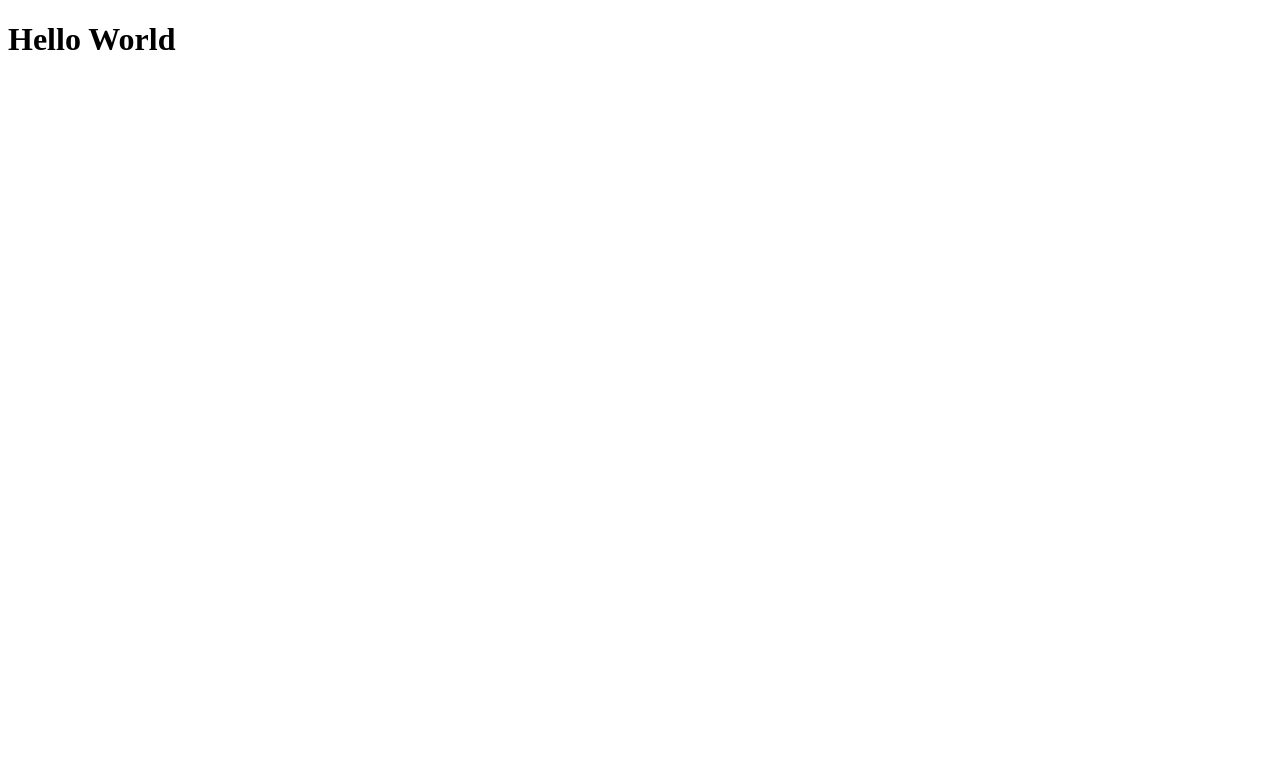
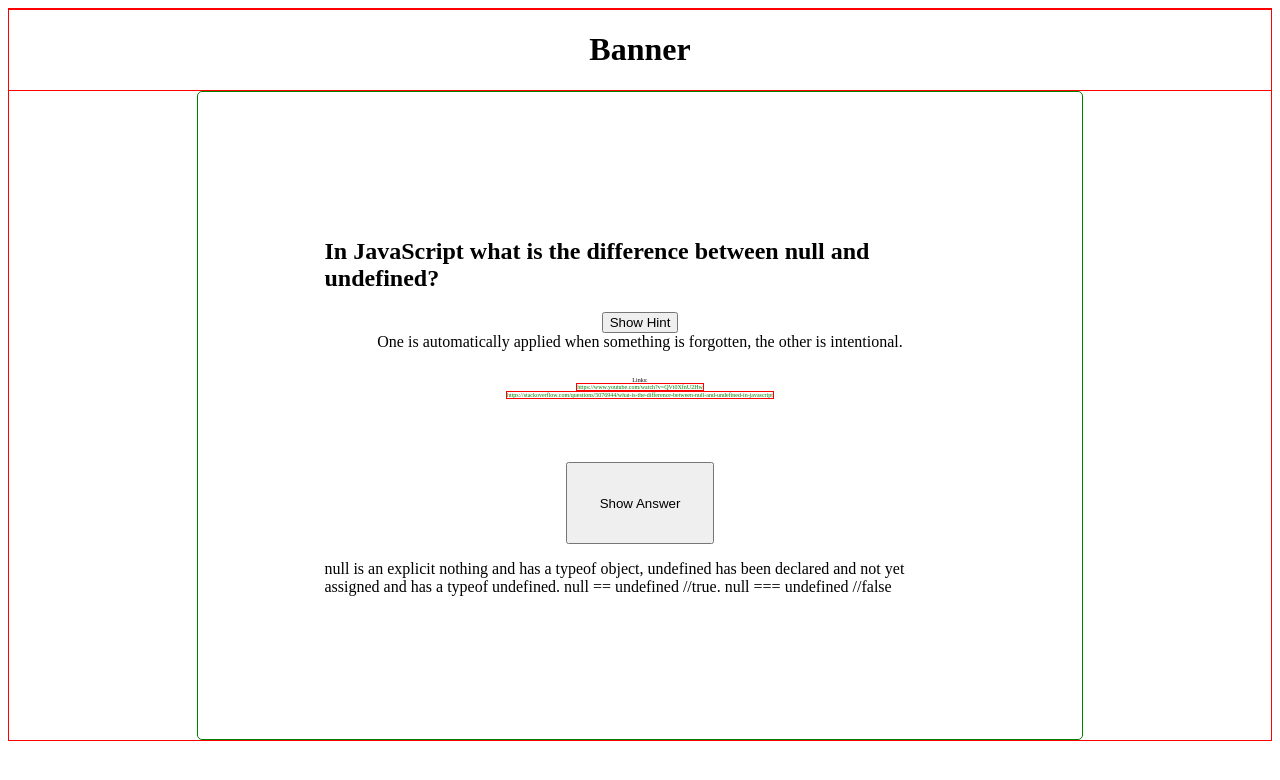
Before and after one commit to Interview-Flashcards/interview-questions-fe, a React app: page / in a window 1280 px wide. Shown: the top 780 px of the page. Built offline with nearby package versions, Linux system fonts and the light colour scheme.

Commit message:
Structured components, added Flashcard component

```diff
--- a/package.json
+++ b/package.json
@@ -23,7 +23,8 @@
   "license": "ISC",
   "dependencies": {
     "react": "^17.0.1",
-    "react-dom": "^17.0.1"
+    "react-dom": "^17.0.1",
+    "react-router-dom": "^5.2.0"
   },
   "devDependencies": {
     "@babel/core": "^7.12.10",
--- a/src/components/app/App.jsx
+++ b/src/components/app/App.jsx
@@ -1,5 +1,14 @@
 import React from 'react';
+import Banner from './Banner/Banner';
+import styles from '../../styles/styles.css';
+import QuestionItem from './Flashcard/Flashcard';
+import Flashcard from './Flashcard/Flashcard';
 
 export default function App() {
-  return <h1>Hello World</h1>;
+  return (
+    <div className={`${styles.wireframe} ${styles.appContainer}`}>
+      <Banner />
+      <Flashcard />
+    </div>
+    );
 }
--- /dev/null
+++ b/src/components/app/Banner/Banner.jsx
@@ -0,0 +1,10 @@
+import React from 'react';
+import styles from '../../../styles/styles.css';
+
+export default function Banner() {
+  return (
+    <div className={`${styles.wireframe} ${styles.banner}`}>
+      <h1>Banner</h1>
+    </div>
+  )
+}
--- /dev/null
+++ b/src/components/app/Flashcard/Flashcard.jsx
@@ -0,0 +1,45 @@
+import React from 'react';
+import styles from '../../../styles/styles.css';
+import flashcardStyles from './flashcardStyles.css';
+import LinkItem from '../LinkItem/LinkItem';
+
+export default function Flashcard() {
+  const testData = {
+    question: 'In JavaScript what is the difference between null and undefined?',
+    answer: 'null is an explicit nothing and has a typeof object, undefined has been declared and not yet assigned and has a typeof undefined. null == undefined //true. null === undefined //false',
+    hint: 'One is automatically applied when something is forgotten, the other is intentional.',
+    category: 'tech',
+    tags: ['JavaScript', 'FrontEndBackEnd'],
+    links: ['https://www.youtube.com/watch?v=QVt0XfnU2Hw', 'https://stackoverflow.com/questions/5076944/what-is-the-difference-between-null-and-undefined-in-javascript']
+  }
+
+  return (
+    <div className={flashcardStyles.flashcard}>
+
+      <h2>{testData.question}</h2>
+
+      <button className={flashcardStyles.hintButton}>Show Hint</button>
+
+      <div className={flashcardStyles.hint}>
+        <div>{testData.hint}
+
+        <div className={flashcardStyles.linksDiv}>
+          Links:
+          {testData.links.map(link => {
+            return (
+              <LinkItem url={link} />
+            )
+          })}
+        </div>
+
+        </div>
+      </div>
+
+      <button className={flashcardStyles.button}>Show Answer</button>
+
+      <div className={flashcardStyles.answer}>
+        <p>{testData.answer}</p>
+      </div>
+    </div>
+  )
+}
--- /dev/null
+++ b/src/components/app/Flashcard/flashcardStyles.css
@@ -0,0 +1,44 @@
+.flashcard {
+  display: flex;
+  flex-direction: column;
+  align-items: center;
+  justify-content: center;
+  border: 1px solid green;
+  border-radius: 5px;
+  width: 50%;
+  height: 25%;
+  padding: 10%;
+}
+
+.hidden {
+  display: none;
+}
+
+.button {
+  margin-top: 10%;
+  padding: 5%;
+}
+
+.linksDiv {
+  display: flex;
+  flex-direction: column;
+  align-items: center;
+  justify-content: center;
+  margin: auto;
+  width: 80%;
+  font-size: 8%;
+  padding-top: 5%;
+}
+
+.linkItem {
+  text-decoration: none;
+  color: green;
+}
+
+.hintVisible {
+  display: visible;
+}
+
+.answerVisible {
+  display: visible;
+}
--- /dev/null
+++ b/src/components/app/LinkItem/LinkItem.jsx
@@ -0,0 +1,9 @@
+import React from 'react';
+import styles from '../../../styles/styles.css';
+import flashcardStyles from '../Flashcard/flashcardStyles.css';
+
+export default function LinkItem({ url }) {
+  return (
+    <a className={`${styles.wireframe} ${flashcardStyles.linkItem}`} href={url} target="_blank">{url}</a>
+  )
+}
--- /dev/null
+++ b/src/styles/styles.css
@@ -0,0 +1,16 @@
+.wireframe {
+  border: 1px solid red;
+}
+
+.appContainer {
+  display: flex;
+  flex-direction: column;
+  align-items: center;
+}
+
+.banner {
+  display: flex;
+  flex-direction: column;
+  align-items: center;
+  width: 100%;
+}
```
Also changed, not shown: 2 other files (tests, documents, lock files or other folders).
